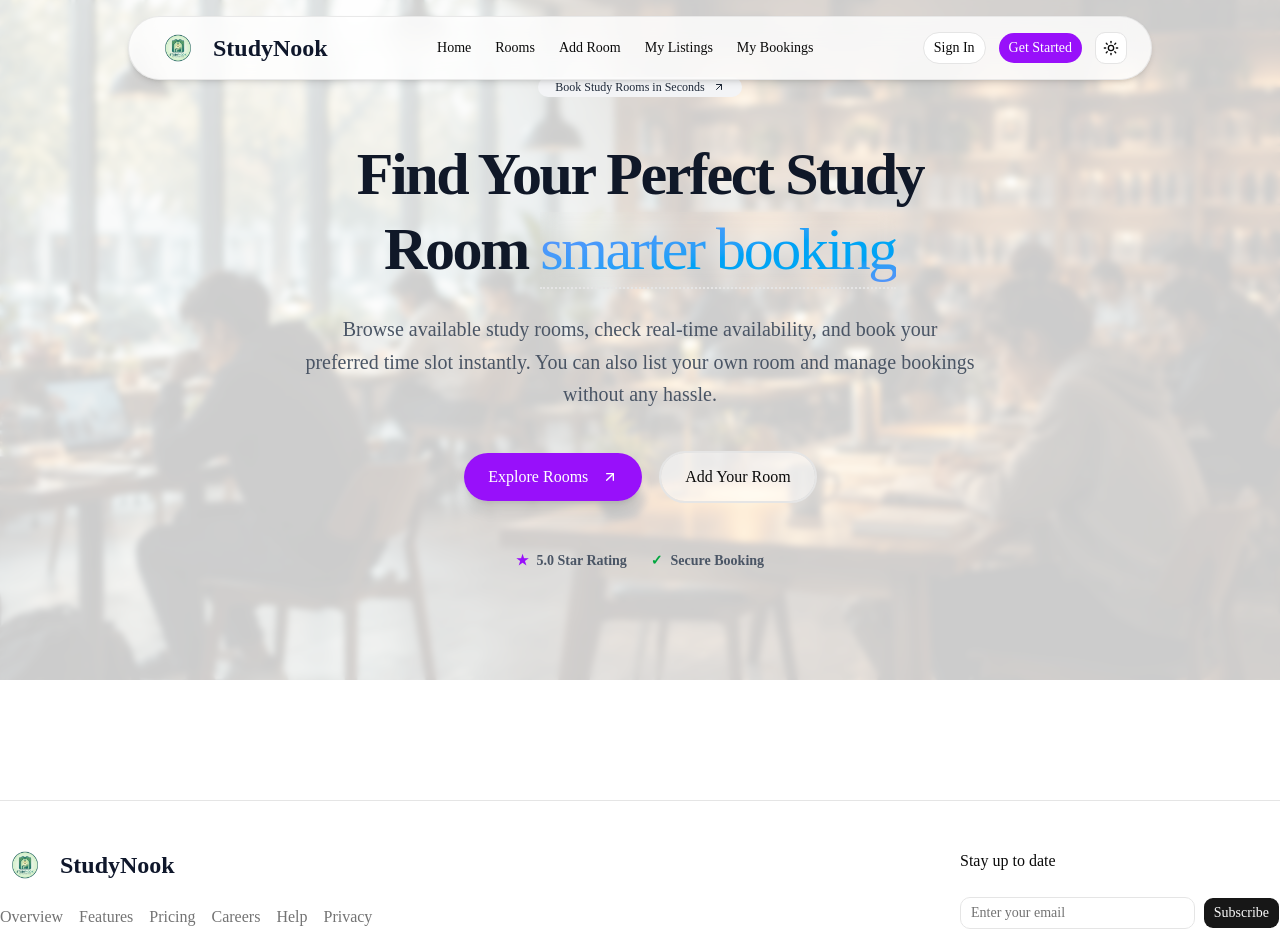
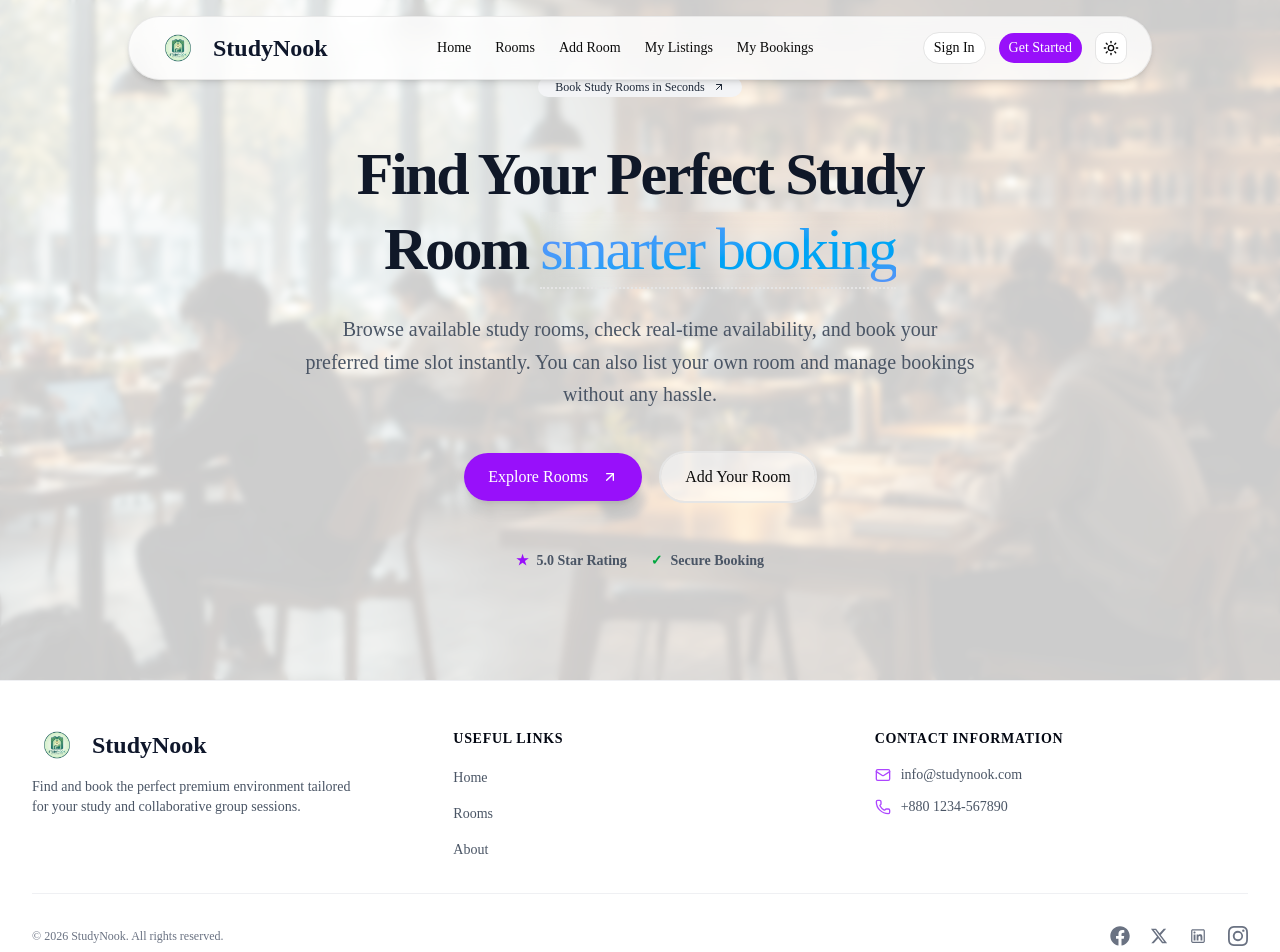
Before and after one commit to bulbul64/study-nook-client, a Next.js app: page / in a window 1280 px wide. Shown: the top 952 px of the page. Built offline with nearby package versions, Linux system fonts and the light colour scheme.

Commit message:
feat: implement all rooms data fetching with backend API and frontend integration

```diff
--- a/package.json
+++ b/package.json
@@ -21,6 +21,7 @@
     "react": "19.2.4",
     "react-dom": "19.2.4",
     "react-hook-form": "^7.76.0",
+    "react-icons": "^5.6.0",
     "shadcn": "^4.7.0",
     "sonner": "^2.0.7",
     "tailwind-merge": "^3.6.0",
--- a/src/app/page.tsx
+++ b/src/app/page.tsx
@@ -3,7 +3,7 @@ import Hero from "@/components/Hero";
 
 export default function Home() {
   return (
-    <main className="min-h-screen">
+    <main>
        <Hero />
     </main>
   );
--- a/src/app/rooms/page.tsx
+++ b/src/app/rooms/page.tsx
@@ -1,56 +1,44 @@
+
+
+import React from 'react';
 import RoomsCard from "@/components/card/RoomsCard";
 import { Inbox } from "lucide-react";
+import { Room } from '@/types/room';
 
 
-const DUMMY_ROOMS = [
-  {
-    _id: '1',
-    roomName: 'Premium Quiet Corner Lab',
-    floor: '3rd Floor',
-    capacity: '6 Persons',
-    hourlyRate: '15.00',
-    imageUrl: 'https://images.unsplash.com/photo-1497366216548-37526070297c?auto=format&fit=crop&q=80&w=600',
-    amenities: ['wifi', 'whiteboard', 'ac'],
-    description: 'A silent oasis optimized for deep work, research, and collaborative coding sessions.',
-  },
-  {
-    _id: '2',
-    roomName: 'Silicon Valley Innovation Room',
-    floor: '5th Floor',
-    capacity: '12 Persons',
-    hourlyRate: '25.00',
-    imageUrl: 'https://images.unsplash.com/photo-1497215728101-856f4ea42174?auto=format&fit=crop&q=80&w=600',
-    amenities: ['wifi', 'projector', 'ac', 'coffee'],
-    description: 'Perfect for presentations, team hackathons, and high-energy brainstorming setups.',
-  },
-];
+export default async function AllRoomsPage() {
 
-export default function AllRoomsPage() {
+ const res = await fetch('http://localhost:5000/api/rooms');
+ const rooms = await res.json();
+
+console.log(rooms);
+
+  // const rooms = DUMMY_ROOMS;
+
+  return (
+    <div className="w-full min-h-screen bg-gray-50 dark:bg-gray-950 relative overflow-hidden pt-32 pb-16 px-4 sm:px-6 lg:px-8">
 
 
+      <div className="absolute top-0 left-1/2 -translate-x-1/2 w-full max-w-7xl h-87.5 bg-radial from-purple-500/10 via-indigo-500/5 to-transparent pointer-events-none blur-3xl dark:from-purple-500/15" />
+      <div className="absolute top-12 left-1/4 w-72 h-72 bg-purple-400/10 rounded-full pointer-events-none blur-3xl dark:bg-purple-600/10" />
+      <div className="absolute top-20 right-1/4 w-72 h-72 bg-sky-400/10 rounded-full pointer-events-none blur-3xl dark:bg-sky-600/10" />
 
-  const rooms = DUMMY_ROOMS;
+      <div className="max-w-7xl mx-auto relative z-10">
 
-  return (
-    <div className="w-full min-h-screen flex flex-col justify-center items-center bg-gray-50 dark:bg-gray-950 py-12 px-4 sm:px-6 lg:px-8">
-      <div className="max-w-7xl mx-auto">
-
-
-        <div className="mb-12 text-center sm:text-left">
+        <div className="mb-14 text-center sm:text-left">
           <h1 className="text-4xl font-black tracking-tight text-gray-950 dark:text-white sm:text-5xl">
             Explore All{' '}
             <span className="text-transparent bg-clip-text bg-linear-to-r from-purple-600 via-indigo-500 to-sky-500">
               Study Spaces
             </span>
           </h1>
-          <p className="mt-3 text-base text-gray-600 dark:text-gray-400 max-w-2xl">
+          <p className="mt-3 text-sm sm:text-base text-gray-600 dark:text-gray-400 max-w-2xl">
             Find and book the perfect environment tailored for your next big project, study marathon, or collaborative group session.
           </p>
         </div>
 
-
         {rooms.length === 0 ? (
-          <div className="flex flex-col items-center justify-center text-center p-12 bg-white/70 dark:bg-gray-900/70 backdrop-blur-md border border-gray-200/60 dark:border-gray-800/60 rounded-3xl shadow-xl max-w-xl mx-auto mt-12 animate-fade-in">
+          <div className="flex flex-col items-center justify-center text-center p-12 bg-white/70 dark:bg-gray-900/70 backdrop-blur-md border border-gray-200/60 dark:border-gray-800/60 rounded-3xl shadow-xl max-w-xl mx-auto mt-12">
             <div className="p-4 bg-purple-50 dark:bg-purple-950/30 rounded-full text-purple-500 mb-4">
               <Inbox className="size-10" />
             </div>
@@ -60,10 +48,9 @@ export default function AllRoomsPage() {
             </p>
           </div>
         ) : (
-
           <div className="grid grid-cols-1 sm:grid-cols-2 lg:grid-cols-3 gap-8">
-            {rooms.map((room) => (
-             <RoomsCard key={room._id} room={room} />
+            {rooms.map((room: Room) => (
+              <RoomsCard key={room._id} room={room} />
             ))}
           </div>
         )}
--- a/src/components/AddRoomForm.tsx
+++ b/src/components/AddRoomForm.tsx
@@ -56,7 +56,7 @@ export default function AddRoomForm() {
   });
 
   const onSubmit = (formData: z.infer<typeof formSchema>) => {
-    fetch('http://localhost:5000/rooms', {
+    fetch('http://localhost:5000/api/rooms', {
       method: 'POST',
       headers: {
         'Content-Type': 'application/json',
--- a/src/components/card/RoomsCard.tsx
+++ b/src/components/card/RoomsCard.tsx
@@ -16,6 +16,7 @@ import {
 } from 'lucide-react';
 import { Button } from '@/components/ui/button';
 import Image from 'next/image';
+import { Room } from '@/types/room';
 
 
 const AMENITY_ICONS: Record<string, React.ComponentType<{ className?: string }>> = {
@@ -28,7 +29,7 @@ const AMENITY_ICONS: Record<string, React.ComponentType<{ className?: string }>>
 
 
 
-export default function RoomsCard({room}: any) {
+export default function RoomsCard({room}: {room: Room}) {
   return (
     <div
       key={room._id}
--- a/src/components/shared/Footer.tsx
+++ b/src/components/shared/Footer.tsx
@@ -1,56 +1,42 @@
-import {
-  // DribbbleIcon,
-  // GithubIcon,
-  // TwitchIcon,
-  // TwitterIcon,
-} from "lucide-react";
-import Link from "next/link";
-import { Button } from "@/components/ui/button";
-import { Input } from "@/components/ui/input";
-import { Separator } from "@/components/ui/separator";
-import Logo from "../logo";
+'use client';
+
+import React from 'react';
+import Link from 'next/link';
+import {  Mail, Phone } from 'lucide-react';
+import { Separator } from '@/components/ui/separator';
+import Logo from '../logo';
+import { BsInstagram } from 'react-icons/bs';
+import { LiaLinkedin } from 'react-icons/lia';
+import { FaFacebook } from 'react-icons/fa';
 
 const footerLinks = [
-  {
-    title: "Overview",
-    href: "#",
-  },
-  {
-    title: "Features",
-    href: "#",
-  },
-  {
-    title: "Pricing",
-    href: "#",
-  },
-  {
-    title: "Careers",
-    href: "#",
-  },
-  {
-    title: "Help",
-    href: "#",
-  },
-  {
-    title: "Privacy",
-    href: "#",
-  },
+  { title: 'Home', href: '/' },
+  { title: 'Rooms', href: '/rooms' },
+  { title: 'About', href: '/about' },
 ];
 
 const Footer = () => {
   return (
-    <footer className="border-t">
-      <div className="mx-auto max-w-(--breakpoint-xl)">
-        <div className="flex flex-col items-start justify-between gap-x-8 gap-y-10 px-6 py-12 sm:flex-row xl:px-0">
+    <footer className="w-full bg-white/50 dark:bg-gray-950/50 border-t border-gray-200/60 dark:border-gray-800/60 backdrop-blur-md">
+      <div className="mx-auto max-w-7xl px-6 py-12 lg:px-8">
+        <div className="grid grid-cols-1 md:grid-cols-3 gap-8 xl:gap-12">
+
+          <div className="space-y-4">
+            <Logo />
+            <p className="text-sm text-gray-600 dark:text-gray-400 max-w-xs">
+              Find and book the perfect premium environment tailored for your study and collaborative group sessions.
+            </p>
+          </div>
+
           <div>
-            <Logo />
-
-
-            <ul className="mt-6 flex flex-wrap items-center gap-4">
+            <h6 className="text-sm font-bold tracking-wider text-gray-950 dark:text-white uppercase mb-4">
+              Useful Links
+            </h6>
+            <ul className="space-y-3">
               {footerLinks.map(({ title, href }) => (
                 <li key={title}>
                   <Link
-                    className="text-muted-foreground hover:text-foreground"
+                    className="text-sm text-gray-600 dark:text-gray-400 hover:text-purple-600 dark:hover:text-purple-400 transition-colors"
                     href={href}
                   >
                     {title}
@@ -60,39 +46,54 @@ const Footer = () => {
             </ul>
           </div>
 
-          {/* Subscribe Newsletter */}
-          <div className="w-full max-w-xs">
-            <h6 className="font-medium">Stay up to date</h6>
-            <form className="mt-6 flex items-center gap-2">
-              <Input placeholder="Enter your email" type="email" />
-              <Button>Subscribe</Button>
-            </form>
+          <div>
+            <h6 className="text-sm font-bold tracking-wider text-gray-950 dark:text-white uppercase mb-4">
+              Contact Information
+            </h6>
+            <ul className="space-y-3 text-sm text-gray-600 dark:text-gray-400">
+              <li className="flex items-center gap-2.5">
+                <Mail className="size-4 text-purple-500" />
+                <a href="mailto:info@studynook.com" className="hover:text-purple-600 dark:hover:text-purple-400 transition-colors">
+                  info@studynook.com
+                </a>
+              </li>
+              <li className="flex items-center gap-2.5">
+                <Phone className="size-4 text-purple-500" />
+                <a href="tel:+880123456789" className="hover:text-purple-600 dark:hover:text-purple-400 transition-colors">
+                  +880 1234-567890
+                </a>
+              </li>
+            </ul>
           </div>
+
         </div>
-        <Separator />
-        <div className="flex flex-col-reverse items-center justify-between gap-x-2 gap-y-5 px-6 py-8 sm:flex-row xl:px-0">
-          {/* Copyright */}
-          <span className="text-muted-foreground">
-            &copy; {new Date().getFullYear()}{" "}
-            <Link href="/" target="_blank">
-              Shadcn UI Blocks
+
+        <Separator className="my-8 bg-gray-200/60 dark:bg-gray-800/60" />
+
+        <div className="flex flex-col-reverse items-center justify-between gap-y-4 sm:flex-row">
+          <span className="text-xs text-gray-500 dark:text-gray-400">
+            &copy; {new Date().getFullYear()}{' '}
+            <Link href="/" className="hover:text-purple-600 dark:hover:text-purple-400 font-medium">
+              StudyNook
             </Link>
             . All rights reserved.
           </span>
 
-          <div className="flex items-center gap-5 text-muted-foreground">
-            {/* <Link href="#" target="_blank">
-              <TwitterIcon className="h-5 w-5" />
+          <div className="flex items-center gap-5 text-gray-500 dark:text-gray-400">
+            <Link href="#" className="hover:text-purple-600 dark:hover:text-purple-400 transition-colors" target="_blank">
+              <FaFacebook className="size-5" />
             </Link>
-            <Link href="#" target="_blank">
-              <DribbbleIcon className="h-5 w-5" />
+            <Link href="#" className="hover:text-purple-600 dark:hover:text-purple-400 transition-colors" target="_blank">
+              <svg viewBox="0 0 24 24" aria-hidden="true" className="size-4.5 fill-current">
+                <path d="M18.244 2.25h3.308l-7.227 8.26 8.502 11.24H16.17l-5.214-6.817L4.99 21.75H1.68l7.73-8.835L1.254 2.25H8.08l4.713 6.231zm-1.161 17.52h1.833L7.084 4.126H5.117z"></path>
+              </svg>
             </Link>
-            <Link href="#" target="_blank">
-              <TwitchIcon className="h-5 w-5" />
+            <Link href="#" className="hover:text-purple-600 dark:hover:text-purple-400 transition-colors" target="_blank">
+              <LiaLinkedin className="size-5" />
             </Link>
-            <Link href="#" target="_blank">
-              <GithubIcon className="h-5 w-5" />
-            </Link> */}
+            <Link href="#" className="hover:text-purple-600 dark:hover:text-purple-400 transition-colors" target="_blank">
+              <BsInstagram className="size-5" />
+            </Link>
           </div>
         </div>
       </div>
--- /dev/null
+++ b/src/types/room.ts
@@ -0,0 +1,10 @@
+export type Room = {
+  _id: string;
+  roomName: string;
+  floor: string;
+  capacity: string;
+  hourlyRate: string;
+  imageUrl: string;
+  amenities: string[];
+  description: string;
+};
```
Also changed, not shown: src/components/shared/Navbar.tsx (+6 -17 lines), 1 other file (tests, documents, lock files or other folders).
